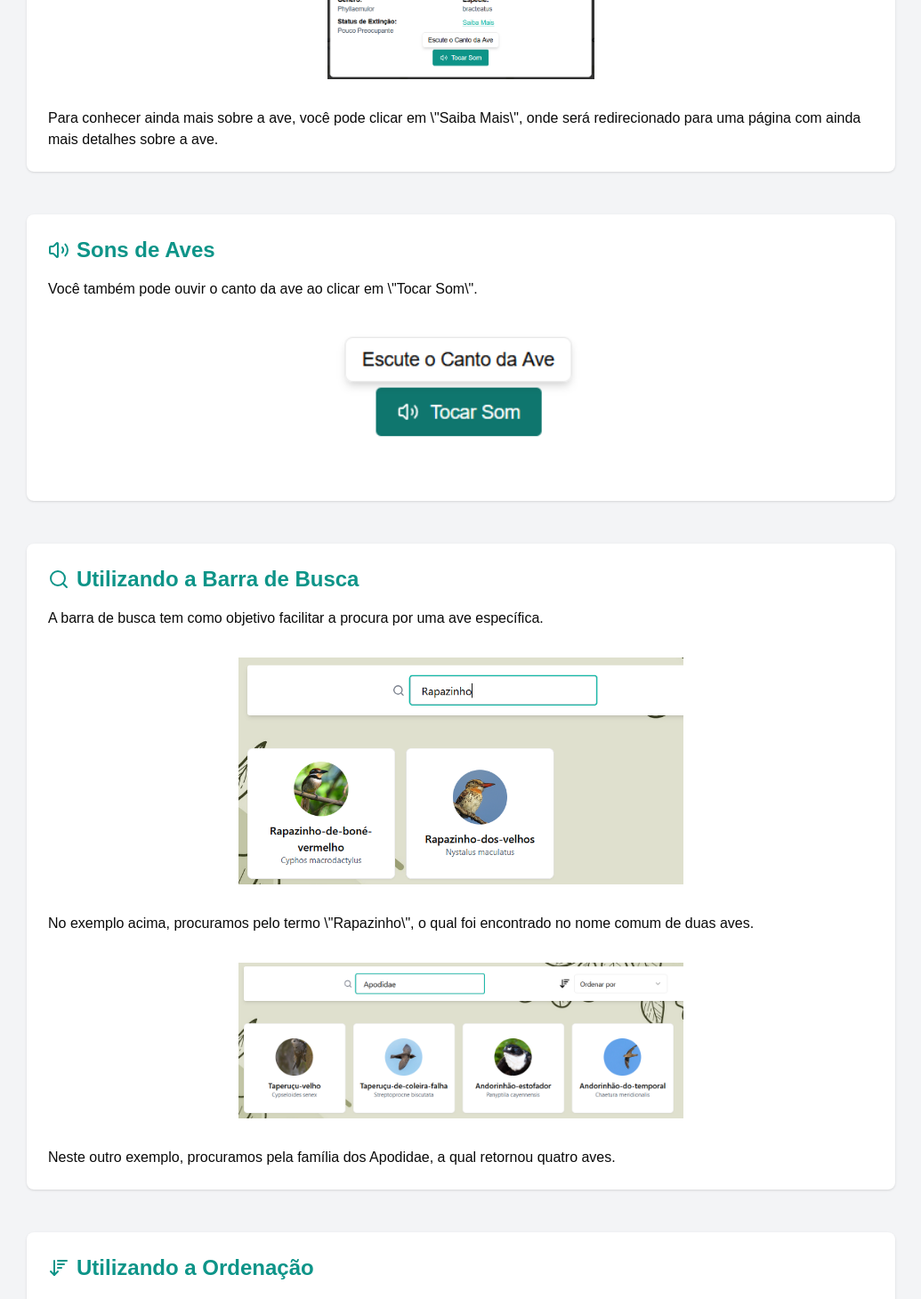
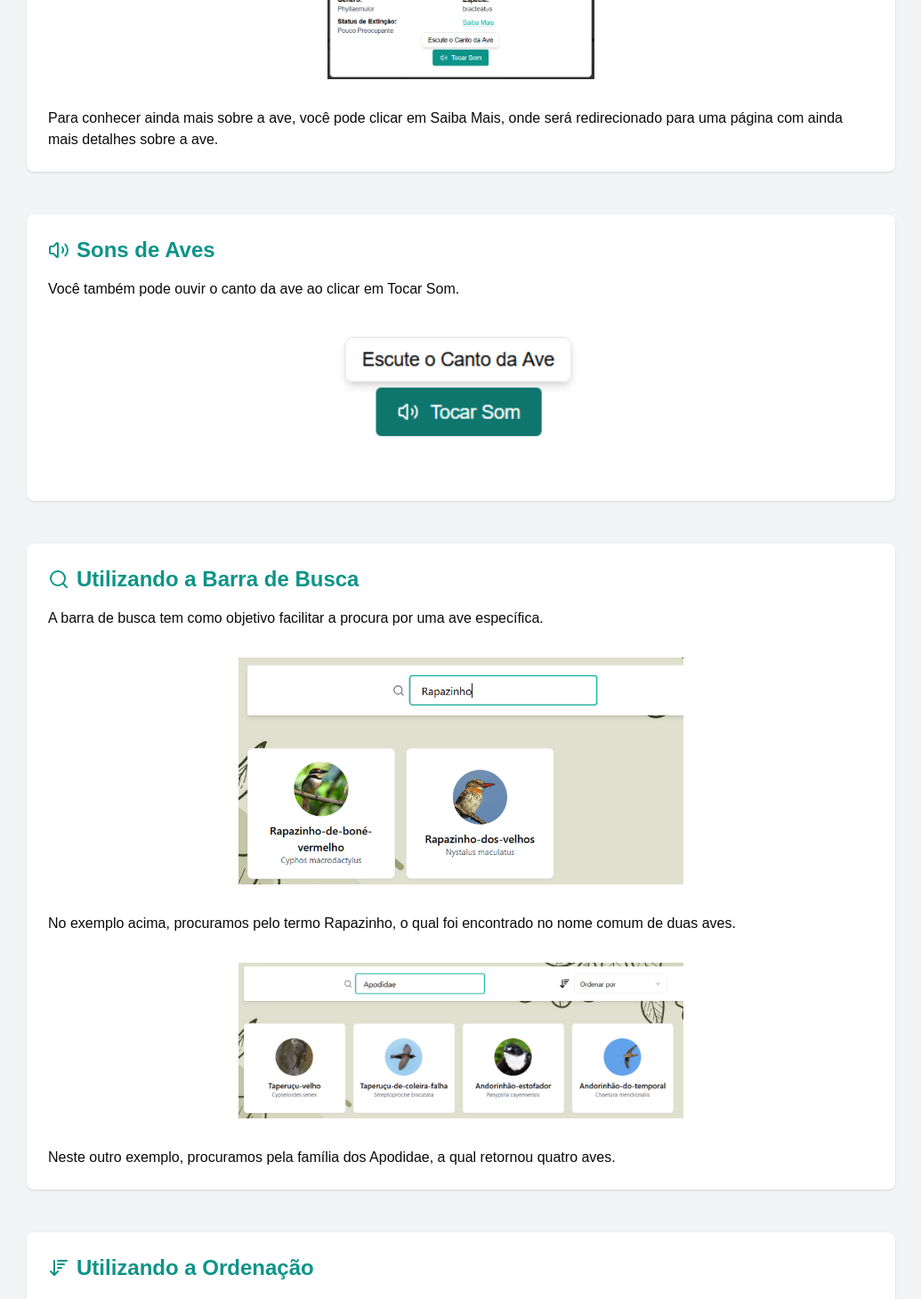
Before and after one commit to lihviaa/AraGraph, a Next.js app in the folder aragraph-frontend/: page /ajuda in a window 1280 px wide. Shown: the part 1000-2460 px from the top of the page at 89% size, without its empty margins (122-1157 px from the left). Built offline with nearby package versions, Linux system fonts and the light colour scheme.

Commit message:
arrumando aspas 2

```diff
--- a/aragraph-frontend/src/app/ajuda/page.tsx
+++ b/aragraph-frontend/src/app/ajuda/page.tsx
@@ -26,7 +26,7 @@ export default function Ajuda() {
 						<Image src="/images/ajuda/foto2.png" alt="card detalhado" width={300} height={300} />
 					</div>
 					<p>
-						Para conhecer ainda mais sobre a ave, você pode clicar em \"Saiba Mais\", onde será redirecionado para uma página com ainda mais detalhes sobre a ave.
+						Para conhecer ainda mais sobre a ave, você pode clicar em Saiba Mais, onde será redirecionado para uma página com ainda mais detalhes sobre a ave.
 					</p>
 				</section>
 
@@ -36,7 +36,7 @@ export default function Ajuda() {
 						Sons de Aves
 					</h2>
 					<p>
-						Você também pode ouvir o canto da ave ao clicar em \"Tocar Som\".
+						Você também pode ouvir o canto da ave ao clicar em Tocar Som.
 					</p>
 					<div className="flex justify-center py-8">
 						<Image src="/images/ajuda/foto3.png" alt="escutar som" width={300} height={300} />
@@ -55,7 +55,7 @@ export default function Ajuda() {
 						<Image src="/images/ajuda/foto4.png" alt="barra de busca rapazinho" width={500} height={500} />
 					</div>
 					<p>
-						No exemplo acima, procuramos pelo termo \"Rapazinho\", o qual foi encontrado no nome comum de duas aves.
+						No exemplo acima, procuramos pelo termo Rapazinho, o qual foi encontrado no nome comum de duas aves.
 					</p>
 					<div className="flex justify-center py-8">
 						<Image src="/images/ajuda/foto5.png" alt="barra de busca apodidae" width={500} height={500} />
@@ -125,14 +125,14 @@ export default function Ajuda() {
 					</h2>
 
 					<p>
-						Em \"Equipe\", você encontra os idealizadores e desenvolvedores da ferramenta.
+						Em Equipe, você encontra os idealizadores e desenvolvedores da ferramenta.
 					</p>
 					<div className="flex justify-center py-8">
 						<Image src="/images/ajuda/foto11.png" alt="equipe" width={300} height={300} />
 					</div>
 
 					<p>
-						Para cada um dos AraGraphers, você pode clicar em \"Conhecer\" e ser redirecionado ao seu perfil no GitHub.
+						Para cada um dos AraGraphers, você pode clicar em Conhecer e ser redirecionado ao seu perfil no GitHub.
 					</p>
 					<div className="flex justify-center py-8">
 						<Image src="/images/ajuda/foto12.png" alt="AraGraphers" width={300} height={300} />
@@ -145,7 +145,7 @@ export default function Ajuda() {
 					</div>
 
 					<p>
-						A qualquer momento, você pode clicar no nome \"AraGraph\" ou na logo para ser redirecionado à página inicial com o catálogo de aves.					</p>
+						A qualquer momento, você pode clicar no nome AraGraph ou na logo para ser redirecionado à página inicial com o catálogo de aves.					</p>
 					<div className="flex justify-center py-8">
 						<Image src="/images/ajuda/foto14.png" alt="logo" width={300} height={300} />
 					</div>
```
